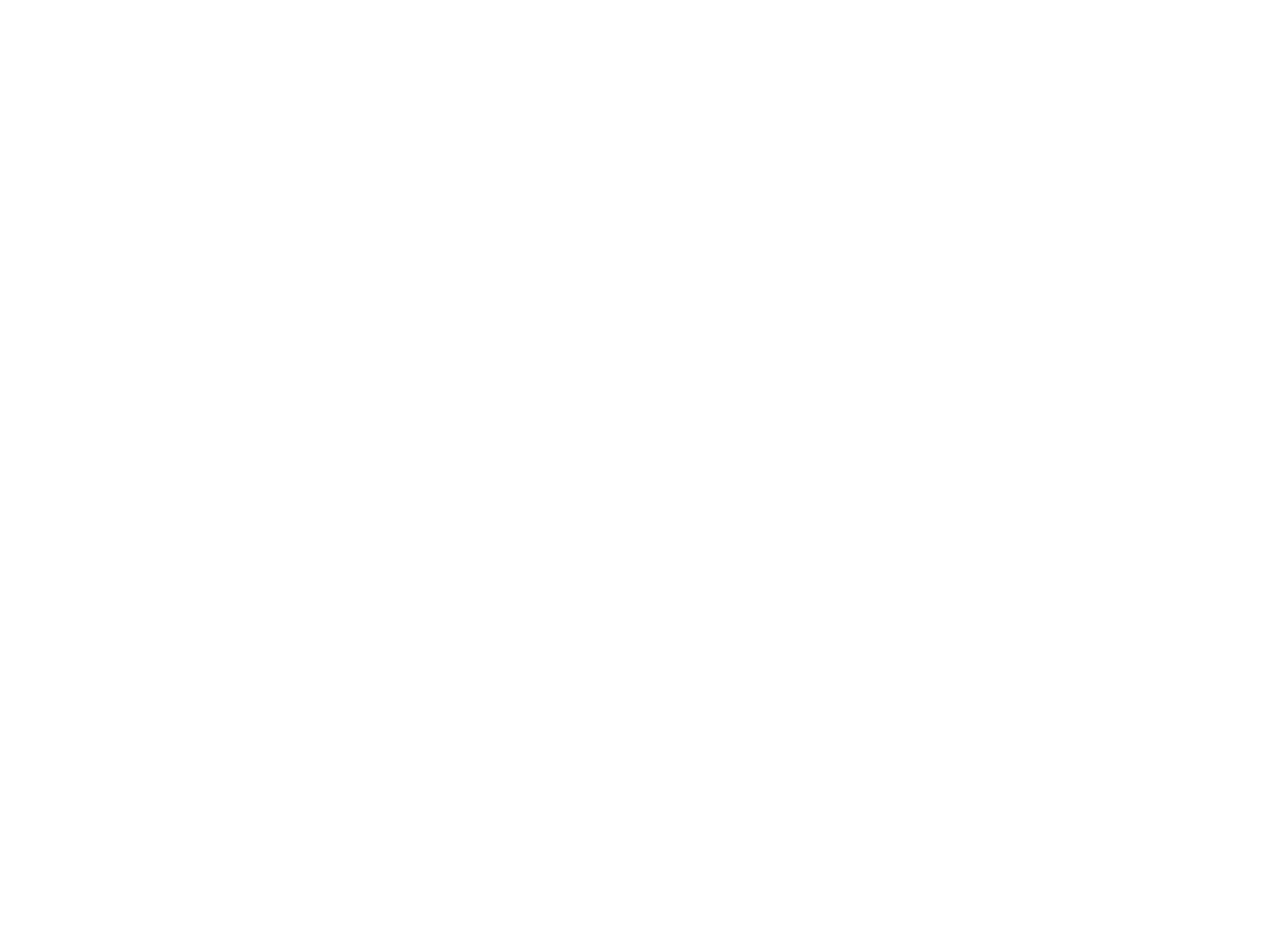
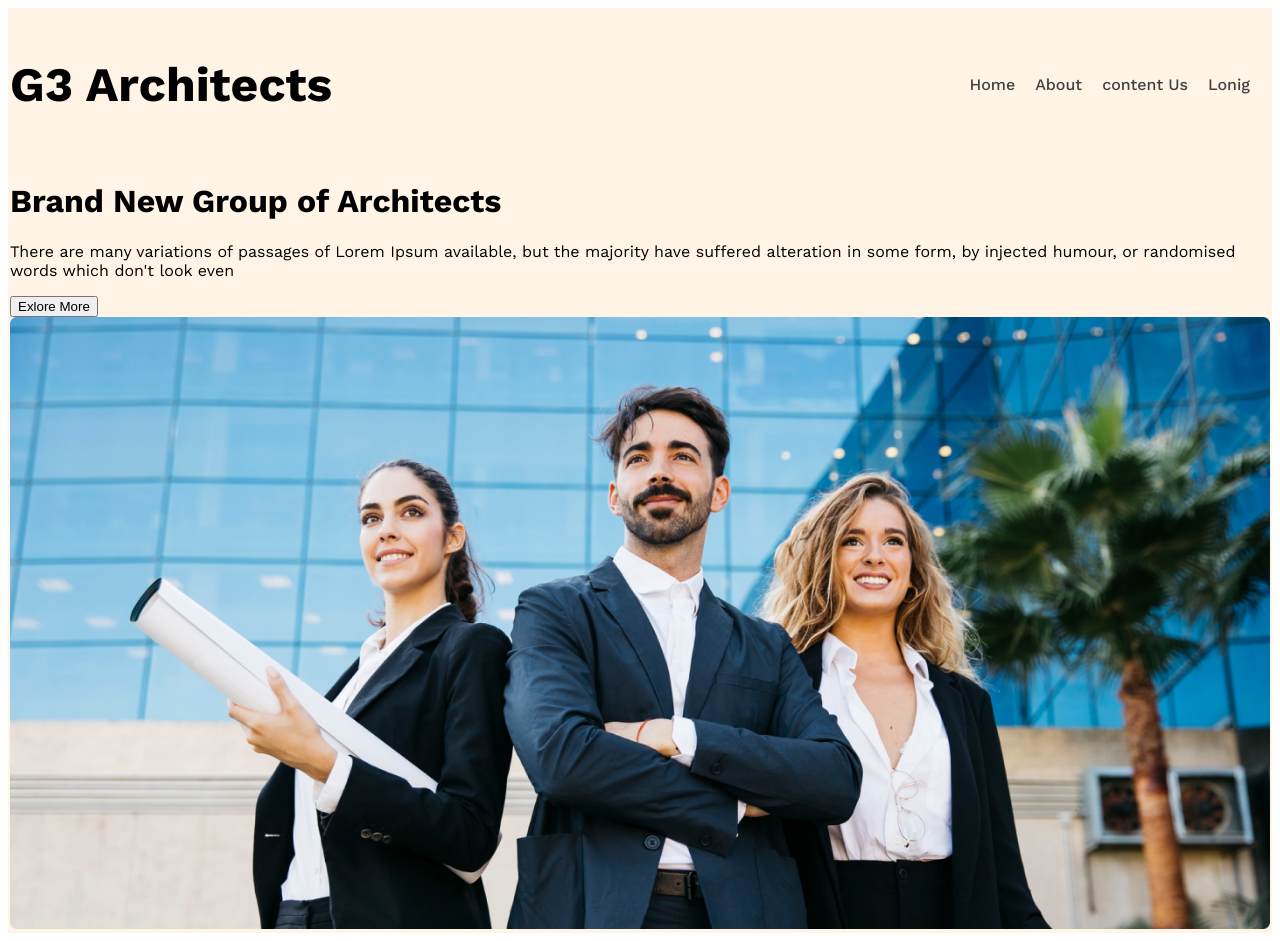
Before and after one commit to ajimcse/g3-architect-website, a plain HTML site: page index.html in a window 1280 px wide. Before the commit the page ends 800 px from the top, so only its background shows below. Drawn offline with nearby package versions, Linux system fonts and the light colour scheme.

Commit message:
banner section

```diff
--- a/index.html
+++ b/index.html
@@ -3,10 +3,36 @@
 <head>
     <meta charset="UTF-8">
     <meta name="viewport" content="width=device-width, initial-scale=1.0">
-    <title>Document</title>
+    <title>G3 Architects</title>
     <link rel="stylesheet" href="./styles/style.css">
 </head>
-<body>
+<body class="work-sans-font">
+    <header class="bg-light">
+      <nav class="navber display-flex">
+        <h3 class="brand">G3 Architects</h3>
+        <ul class="nav-links display-flex">
+           <li class="nav-item"><a href="" class="nav-link text-gray">Home</a></li>
+           <li class="nav-item"><a href="" class="nav-link text-gray">About</a></li>
+           <li class="nav-item"><a href="" class="nav-link text-gray">content Us</a></li>
+           <li class="nav-item"><a href="" class="nav-link text-gray"> Lonig</a></li>
+        </ul>
+      </nav>
+         <div class="banner">
+            <h1 class="banner-title">
+                Brand New  Group of Architects</h1>
+                <p class="banner-description">
+                    There are many variations of passages of Lorem Ipsum available, but the majority have suffered alteration in some form, by injected humour, or randomised words which don't look even
+                </p>
+                <button class="btn-primary">Exlore More</button>
+                <img src="./imgas/banner.png" alt="">
 
+         </div>
+    </header>
+    <main>
+
+    </main>
+    <footer>
+
+    </footer>
 </body>
 </html>
--- a/styles/style.css
+++ b/styles/style.css
@@ -0,0 +1,50 @@
+@import url('https://fonts.googleapis.com/css2?family=Open+Sans:ital,wght@0,300..800;1,300..800&family=Work+Sans:ital,wght@0,100..900;1,100..900&display=swap');
+
+.work-sans-font {
+    font-family: "Work Sans", sans-serif;
+    font-optical-sizing: auto;
+    font-weight:400;
+    font-style: normal;
+  }
+
+.display-flex{
+    display: flex;
+
+}
+.text-gray{
+    color: #424242;
+}
+.text-light-gray{
+    color: #727272 ;
+}
+.bg-light{
+    background-color: rgba(255, 144, 14, 0.1);
+}
+
+
+/* shaehjknnnnnnnnnnnnnnnnnnnnnnn */
+.brand{
+    font-size: 3em;
+    font-weight: 700px;
+}
+  .navber{
+  justify-content: space-between;
+  align-items: center;
+  }
+  .nav-item{
+   list-style: none;
+   margin-right: 20px;
+  }
+  .nav-link{
+    text-decoration: none;
+    font-weight: 500;
+
+  }
+  .navber, .banner{
+    max-width: 1260px;
+    margin: 0 auto;
+  }
+.banner img{
+    width: 100%;
+    height: 100%;
+}
```
Also changed, not shown: icons/customers.png (added), icons/email.png (added), icons/projects.png (added), icons/ribon.png (added), imgas/architect.png (added), imgas/banner.png (added), imgas/team1.png (added), imgas/team2.png (added), imgas/team3.png (added), imgas/team4.png (added), sponsors/amazon.png (added), sponsors/figma.png (added), sponsors/google.png (added), sponsors/spotify.png (added), 1 more files.
